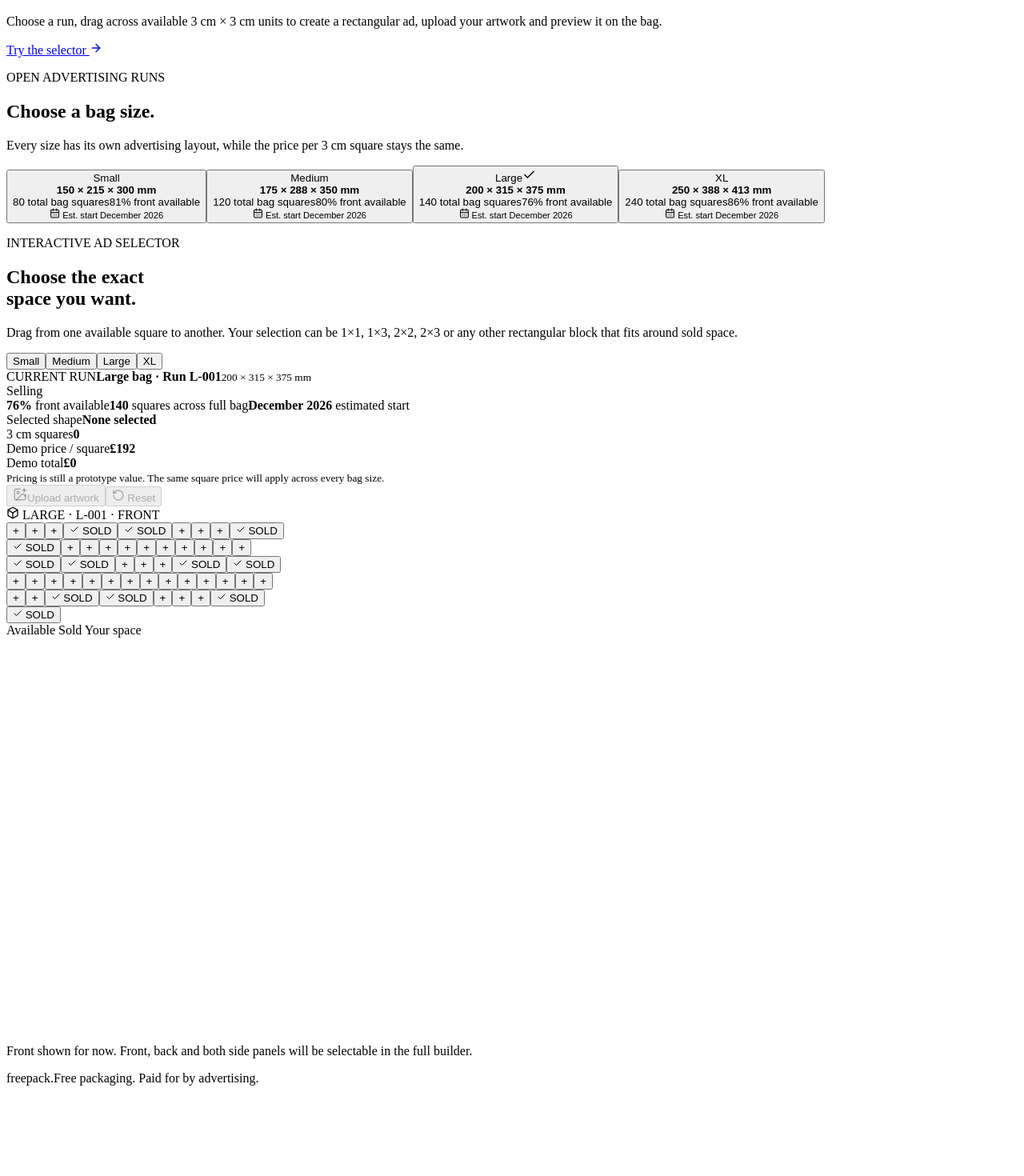
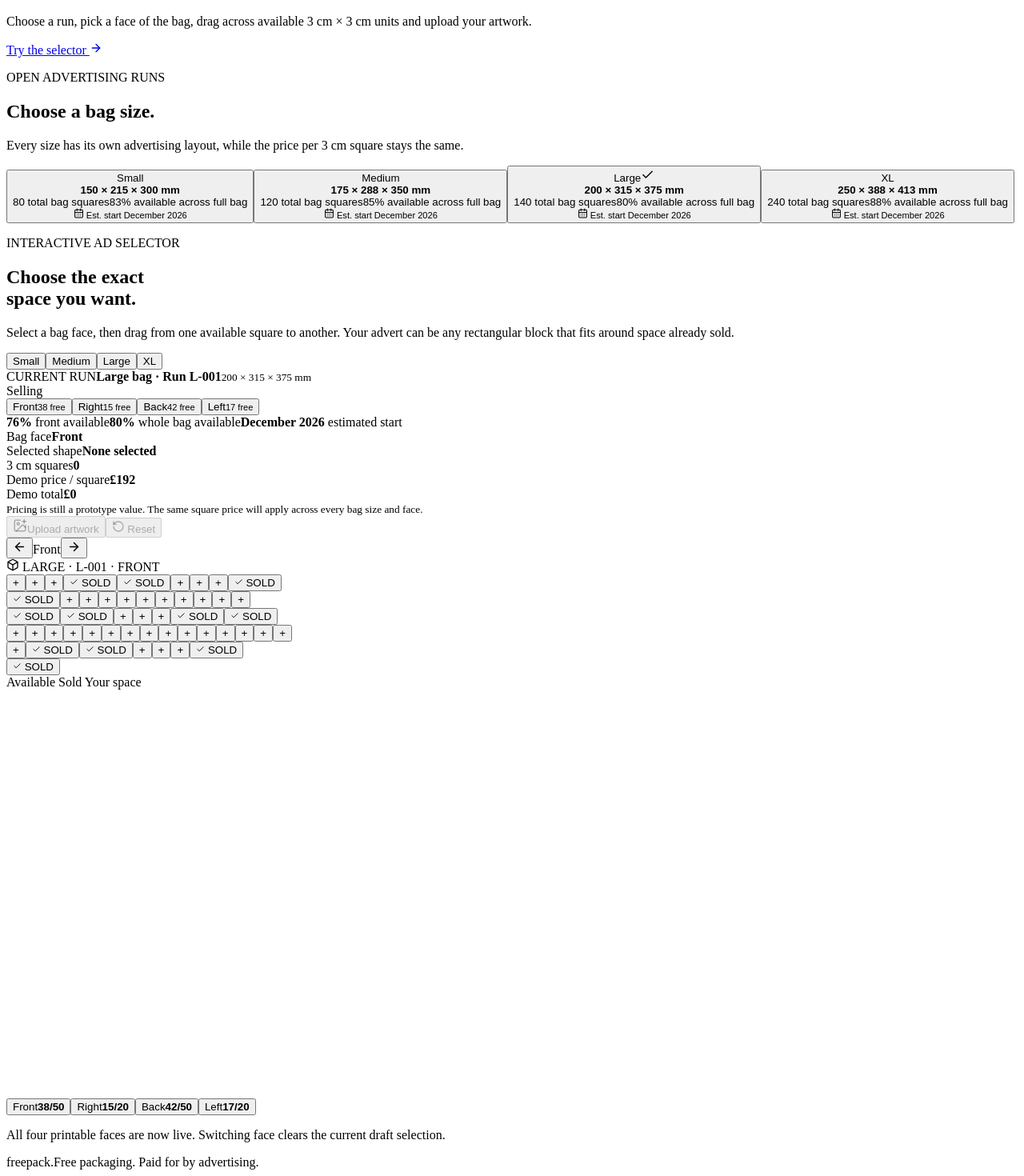
Before and after one commit to MaviUK/freepack, a React (Vite) app: page / in a window 1280 px wide. Shown: the part 585-2055 px from the top of the page at 80% size. Before the commit the page ends 1950 px from the top, so only its background shows below. Built offline with nearby package versions, Linux system fonts and the light colour scheme; the HTML template or start-up script is replaced by a standard one.

Commit message:
Add front back and side advertising surfaces

```diff
--- a/src/App.tsx
+++ b/src/App.tsx
@@ -1,5 +1,6 @@
 import { useMemo, useRef, useState } from 'react'
 import {
+  ArrowLeft,
   ArrowRight,
   Box,
   CalendarDays,
@@ -14,19 +15,29 @@ const DEMO_SQUARE_PRICE = 192
 
 type Point = { row: number; col: number }
 type Rect = { top: number; left: number; bottom: number; right: number }
+type PanelKey = 'front' | 'right' | 'back' | 'left'
+
+type PanelConfig = {
+  label: string
+  shortLabel: string
+  cols: number
+  rows: number
+  widthMm: number
+}
 
 type BagRun = {
   id: string
   size: 'Small' | 'Medium' | 'Large' | 'XL'
   dimensions: string
   faceWidth: number
+  sideWidth: number
   height: number
-  cols: number
-  rows: number
   totalBagSquares: number
   estimatedStart: string
-  sold: string[]
+  soldByPanel: Record<PanelKey, string[]>
 }
+
+const PANEL_ORDER: PanelKey[] = ['front', 'right', 'back', 'left']
 
 const BAG_RUNS: BagRun[] = [
   {
@@ -34,48 +45,64 @@ const BAG_RUNS: BagRun[] = [
     size: 'Small',
     dimensions: '150 × 215 × 300 mm',
     faceWidth: 150,
+    sideWidth: 65,
     height: 300,
-    cols: 4,
-    rows: 8,
     totalBagSquares: 80,
     estimatedStart: 'December 2026',
-    sold: ['0-2', '0-3', '1-2', '1-3', '4-0', '5-0'],
+    soldByPanel: {
+      front: ['0-2', '0-3', '1-2', '1-3', '4-0', '5-0'],
+      right: ['1-0', '2-0'],
+      back: ['2-0', '2-1', '3-0', '3-1'],
+      left: ['5-0', '6-0'],
+    },
   },
   {
     id: 'M-001',
     size: 'Medium',
     dimensions: '175 × 288 × 350 mm',
     faceWidth: 175,
+    sideWidth: 113,
     height: 350,
-    cols: 4,
-    rows: 10,
     totalBagSquares: 120,
     estimatedStart: 'December 2026',
-    sold: ['0-2', '0-3', '1-2', '1-3', '5-0', '5-1', '6-0', '6-1'],
+    soldByPanel: {
+      front: ['0-2', '0-3', '1-2', '1-3', '5-0', '5-1', '6-0', '6-1'],
+      right: ['1-0', '1-1', '2-0', '2-1'],
+      back: ['3-2', '3-3', '4-2', '4-3'],
+      left: ['6-0', '7-0'],
+    },
   },
   {
     id: 'L-001',
     size: 'Large',
     dimensions: '200 × 315 × 375 mm',
     faceWidth: 200,
+    sideWidth: 115,
     height: 375,
-    cols: 5,
-    rows: 10,
     totalBagSquares: 140,
     estimatedStart: 'December 2026',
-    sold: ['0-3', '0-4', '1-3', '1-4', '4-0', '4-1', '5-0', '5-1', '8-3', '8-4', '9-3', '9-4'],
+    soldByPanel: {
+      front: ['0-3', '0-4', '1-3', '1-4', '4-0', '4-1', '5-0', '5-1', '8-3', '8-4', '9-3', '9-4'],
+      right: ['1-0', '1-1', '2-0', '2-1', '7-0'],
+      back: ['0-0', '0-1', '1-0', '1-1', '6-3', '6-4', '7-3', '7-4'],
+      left: ['4-0', '5-0', '6-0'],
+    },
   },
   {
     id: 'XL-001',
     size: 'XL',
     dimensions: '250 × 388 × 413 mm',
     faceWidth: 250,
+    sideWidth: 138,
     height: 413,
-    cols: 7,
-    rows: 12,
     totalBagSquares: 240,
     estimatedStart: 'December 2026',
-    sold: ['0-5', '0-6', '1-5', '1-6', '4-0', '4-1', '5-0', '5-1', '9-4', '9-5', '10-4', '10-5'],
+    soldByPanel: {
+      front: ['0-5', '0-6', '1-5', '1-6', '4-0', '4-1', '5-0', '5-1', '9-4', '9-5', '10-4', '10-5'],
+      right: ['1-0', '1-1', '2-0', '2-1', '6-2', '7-2'],
+      back: ['2-3', '2-4', '2-5', '3-3', '3-4', '3-5', '8-0', '9-0'],
+      left: ['4-0', '4-1', '5-0', '5-1'],
+    },
   },
 ]
 
@@ -103,8 +130,27 @@ function shapeLabel(rect: Rect | null) {
   return `${rect.right - rect.left + 1} × ${rect.bottom - rect.top + 1}`
 }
 
+function gridCount(widthMm: number, heightMm: number) {
+  const cols = Math.floor((widthMm - 20 + 3) / 33)
+  const rows = Math.floor((heightMm - 20 + 3) / 33)
+  return { cols: Math.max(1, cols), rows: Math.max(1, rows) }
+}
+
+function panelsForRun(run: BagRun): Record<PanelKey, PanelConfig> {
+  const face = gridCount(run.faceWidth, run.height)
+  const side = gridCount(run.sideWidth, run.height)
+
+  return {
+    front: { label: 'Front', shortLabel: 'Front', cols: face.cols, rows: face.rows, widthMm: run.faceWidth },
+    right: { label: 'Right side', shortLabel: 'Right', cols: side.cols, rows: side.rows, widthMm: run.sideWidth },
+    back: { label: 'Back', shortLabel: 'Back', cols: face.cols, rows: face.rows, widthMm: run.faceWidth },
+    left: { label: 'Left side', shortLabel: 'Left', cols: side.cols, rows: side.rows, widthMm: run.sideWidth },
+  }
+}
+
 export default function App() {
   const [runId, setRunId] = useState('L-001')
+  const [panelKey, setPanelKey] = useState<PanelKey>('front')
   const [dragStart, setDragStart] = useState<Point | null>(null)
   const [preview, setPreview] = useState<Rect | null>(null)
   const [selection, setSelection] = useState<Rect | null>(null)
@@ -112,11 +158,18 @@ export default function App() {
   const fileInput = useRef<HTMLInputElement>(null)
 
   const run = BAG_RUNS.find((item) => item.id === runId) ?? BAG_RUNS[2]
-  const soldCells = useMemo(() => new Set(run.sold), [run])
-  const frontSquares = run.cols * run.rows
-  const frontSold = run.sold.length
-  const frontAvailable = frontSquares - frontSold
-  const frontAvailability = Math.round((frontAvailable / frontSquares) * 100)
+  const panels = useMemo(() => panelsForRun(run), [run])
+  const panel = panels[panelKey]
+  const soldCells = useMemo(() => new Set(run.soldByPanel[panelKey]), [run, panelKey])
+
+  const panelSquares = panel.cols * panel.rows
+  const panelSold = run.soldByPanel[panelKey].length
+  const panelAvailable = panelSquares - panelSold
+  const panelAvailability = Math.round((panelAvailable / panelSquares) * 100)
+
+  const totalSold = PANEL_ORDER.reduce((sum, key) => sum + run.soldByPanel[key].length, 0)
+  const totalAvailable = run.totalBagSquares - totalSold
+  const totalAvailability = Math.round((totalAvailable / run.totalBagSquares) * 100)
 
   const previewBlocked = useMemo(
     () => Boolean(preview && rectCells(preview).some((key) => soldCells.has(key))),
@@ -127,12 +180,28 @@ export default function App() {
     ? (selection.right - selection.left + 1) * (selection.bottom - selection.top + 1)
     : 0
 
-  function changeRun(id: string) {
-    setRunId(id)
+  function clearSelection() {
     setDragStart(null)
     setPreview(null)
     setSelection(null)
     setArtwork(null)
+  }
+
+  function changeRun(id: string) {
+    setRunId(id)
+    setPanelKey('front')
+    clearSelection()
+  }
+
+  function changePanel(key: PanelKey) {
+    setPanelKey(key)
+    clearSelection()
+  }
+
+  function rotatePanel(direction: 1 | -1) {
+    const index = PANEL_ORDER.indexOf(panelKey)
+    const nextIndex = (index + direction + PANEL_ORDER.length) % PANEL_ORDER.length
+    changePanel(PANEL_ORDER[nextIndex])
   }
 
   function startSelection(point: Point) {
@@ -160,13 +229,6 @@ export default function App() {
       setArtwork(null)
     }
     setDragStart(null)
-  }
-
-  function resetSelection() {
-    setDragStart(null)
-    setPreview(null)
-    setSelection(null)
-    setArtwork(null)
   }
 
   function uploadArtwork(file?: File) {
@@ -214,7 +276,7 @@ export default function App() {
           <div className="icon"><Megaphone /></div>
           <p className="kicker">FOR ADVERTISERS</p>
           <h2>Put your brand in<br />customers' hands.</h2>
-          <p>Choose a run, drag across available 3 cm × 3 cm units to create a rectangular ad, upload your artwork and preview it on the bag.</p>
+          <p>Choose a run, pick a face of the bag, drag across available 3 cm × 3 cm units and upload your artwork.</p>
           <a href="#advertise">Try the selector <ArrowRight size={16} /></a>
         </article>
       </section>
@@ -230,9 +292,8 @@ export default function App() {
 
         <div className="run-options">
           {BAG_RUNS.map((item) => {
-            const sold = item.sold.length
-            const faceTotal = item.cols * item.rows
-            const availability = Math.round(((faceTotal - sold) / faceTotal) * 100)
+            const sold = PANEL_ORDER.reduce((sum, key) => sum + item.soldByPanel[key].length, 0)
+            const availability = Math.round(((item.totalBagSquares - sold) / item.totalBagSquares) * 100)
 
             return (
               <button
@@ -250,7 +311,7 @@ export default function App() {
                 <strong>{item.dimensions}</strong>
                 <div className="run-option-meta">
                   <span>{item.totalBagSquares} total bag squares</span>
-                  <span>{availability}% front available</span>
+                  <span>{availability}% available across full bag</span>
                 </div>
                 <div className="availability-track">
                   <i style={{ width: `${availability}%` }} />
@@ -267,8 +328,8 @@ export default function App() {
           <p className="kicker">INTERACTIVE AD SELECTOR</p>
           <h2>Choose the exact<br />space you want.</h2>
           <p className="muted">
-            Drag from one available square to another. Your selection can be 1×1,
-            1×3, 2×2, 2×3 or any other rectangular block that fits around sold space.
+            Select a bag face, then drag from one available square to another. Your
+            advert can be any rectangular block that fits around space already sold.
           </p>
 
           <div className="run-switcher" aria-label="Choose bag run">
@@ -292,13 +353,35 @@ export default function App() {
             <span className="run-status"><i /> Selling</span>
           </div>
 
+          <div className="surface-tabs" aria-label="Choose bag face">
+            {PANEL_ORDER.map((key) => {
+              const face = panels[key]
+              const sold = run.soldByPanel[key].length
+              const available = face.cols * face.rows - sold
+              return (
+                <button
+                  key={key}
+                  className={panelKey === key ? 'active' : ''}
+                  onClick={() => changePanel(key)}
+                >
+                  <span>{face.shortLabel}</span>
+                  <small>{available} free</small>
+                </button>
+              )
+            })}
+          </div>
+
           <div className="run-facts">
-            <span><strong>{frontAvailability}%</strong> front available</span>
-            <span><strong>{run.totalBagSquares}</strong> squares across full bag</span>
+            <span><strong>{panelAvailability}%</strong> {panel.label.toLowerCase()} available</span>
+            <span><strong>{totalAvailability}%</strong> whole bag available</span>
             <span><strong>{run.estimatedStart}</strong> estimated start</span>
           </div>
 
           <div className="quote-card">
+            <div className="quote-row">
+              <span>Bag face</span>
+              <strong>{panel.label}</strong>
+            </div>
             <div className="quote-row">
               <span>Selected shape</span>
               <strong>{shapeLabel(selection)}</strong>
@@ -315,7 +398,7 @@ export default function App() {
               <span>Demo total</span>
               <strong>£{(selectedCount * DEMO_SQUARE_PRICE).toLocaleString()}</strong>
             </div>
-            <small>Pricing is still a prototype value. The same square price will apply across every bag size.</small>
+            <small>Pricing is still a prototype value. The same square price will apply across every bag size and face.</small>
           </div>
 
           <div className="selector-actions">
@@ -334,34 +417,40 @@ export default function App() {
               <ImagePlus size={18} />
               {artwork ? 'Change artwork' : 'Upload artwork'}
             </button>
-            <button className="reset-button" onClick={resetSelection} disabled={!selection && !preview}>
+            <button className="reset-button" onClick={clearSelection} disabled={!selection && !preview}>
               <RotateCcw size={16} /> Reset
             </button>
           </div>
         </div>
 
         <div className="bag-wrap">
+          <div className="surface-control">
+            <button onClick={() => rotatePanel(-1)} aria-label="Previous bag face"><ArrowLeft size={17} /></button>
+            <span>{panel.label}</span>
+            <button onClick={() => rotatePanel(1)} aria-label="Next bag face"><ArrowRight size={17} /></button>
+          </div>
+
           <div
-            className="bag"
+            className={`bag bag-${panelKey}`}
             style={{
-              aspectRatio: `${run.faceWidth} / ${run.height}`,
-              width: `min(${Math.max(320, Math.min(460, run.faceWidth * 1.75))}px, 100%)`,
+              aspectRatio: `${panel.widthMm} / ${run.height}`,
+              width: `min(${Math.max(235, Math.min(455, panel.widthMm * 1.8))}px, 100%)`,
             }}
           >
-            <div className="bag-label"><Box size={16} /> {run.size.toUpperCase()} · {run.id} · FRONT</div>
+            <div className="bag-label"><Box size={16} /> {run.size.toUpperCase()} · {run.id} · {panel.label.toUpperCase()}</div>
 
             <div
               className="grid"
-              aria-label="Advertising grid selector"
+              aria-label={`${panel.label} advertising grid selector`}
               onPointerLeave={() => dragStart && setDragStart(null)}
               style={{
-                gridTemplateColumns: `repeat(${run.cols}, 1fr)`,
-                gridTemplateRows: `repeat(${run.rows}, 1fr)`,
+                gridTemplateColumns: `repeat(${panel.cols}, 1fr)`,
+                gridTemplateRows: `repeat(${panel.rows}, 1fr)`,
               }}
             >
-              {Array.from({ length: run.rows * run.cols }, (_, index) => {
-                const row = Math.floor(index / run.cols)
-                const col = index % run.cols
+              {Array.from({ length: panel.rows * panel.cols }, (_, index) => {
+                const row = Math.floor(index / panel.cols)
+                const col = index % panel.cols
                 const key = `${row}-${col}`
                 const sold = soldCells.has(key)
                 const inPreview = Boolean(
@@ -391,7 +480,7 @@ export default function App() {
                       finishSelection({ row, col })
                     }}
                   >
-                    {sold ? <><Check size={12} /> SOLD</> : '+'}
+                    {sold ? <><Check size={11} /> SOLD</> : '+'}
                   </button>
                 )
               })}
@@ -422,10 +511,30 @@ export default function App() {
             </div>
           </div>
 
+          <div className="panel-map" aria-label="Bag face overview">
+            {PANEL_ORDER.map((key) => {
+              const face = panels[key]
+              const sold = run.soldByPanel[key].length
+              const total = face.cols * face.rows
+              return (
+                <button
+                  key={key}
+                  className={panelKey === key ? 'active' : ''}
+                  onClick={() => changePanel(key)}
+                >
+                  <span>{face.shortLabel}</span>
+                  <strong>{total - sold}/{total}</strong>
+                </button>
+              )
+            })}
+          </div>
+
           {previewBlocked && dragStart && (
             <div className="selection-warning">That rectangle includes space already sold.</div>
           )}
-          <p className="bag-help">Front shown for now. Front, back and both side panels will be selectable in the full builder.</p>
+          <p className="bag-help">
+            All four printable faces are now live. Switching face clears the current draft selection.
+          </p>
         </div>
       </section>
 
```
